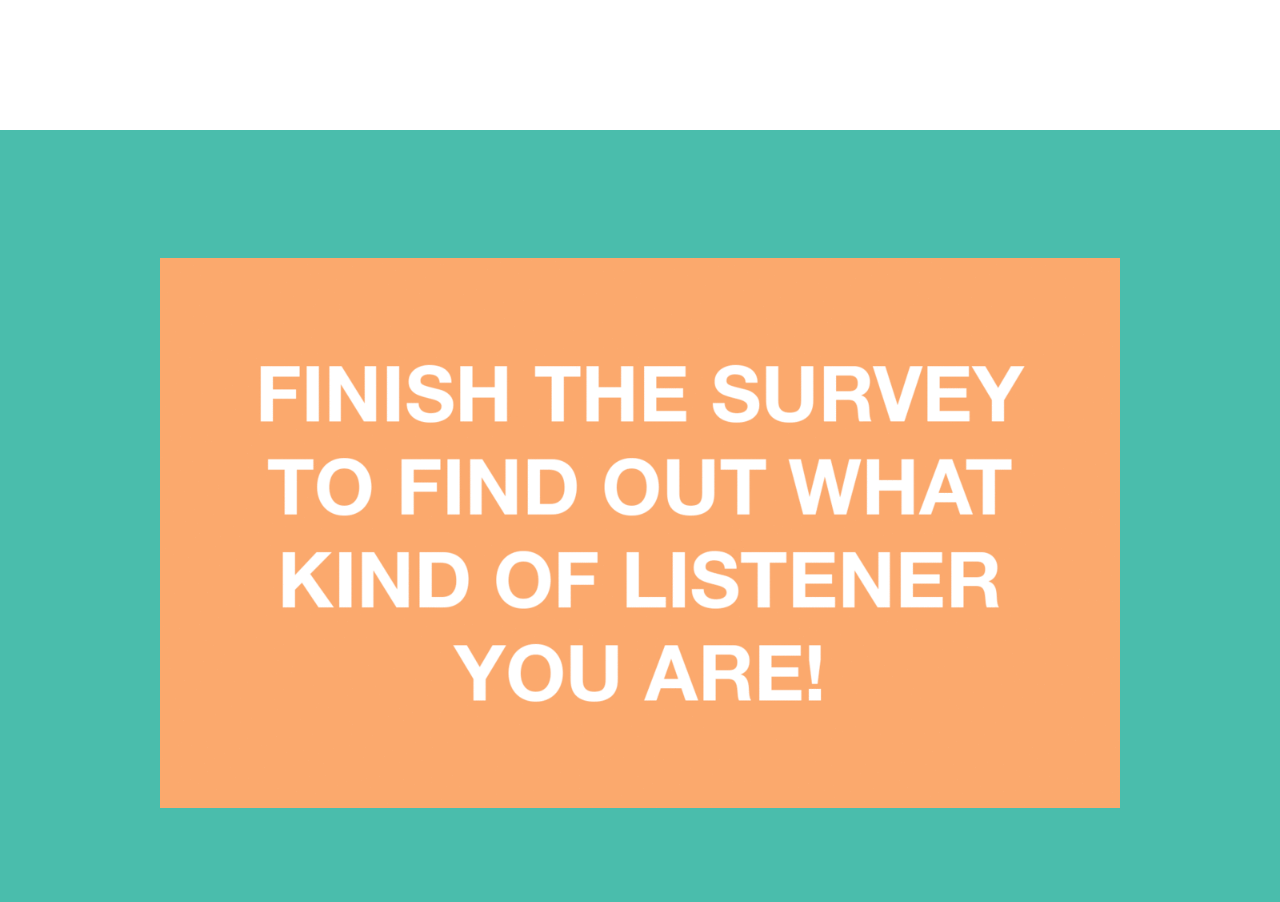
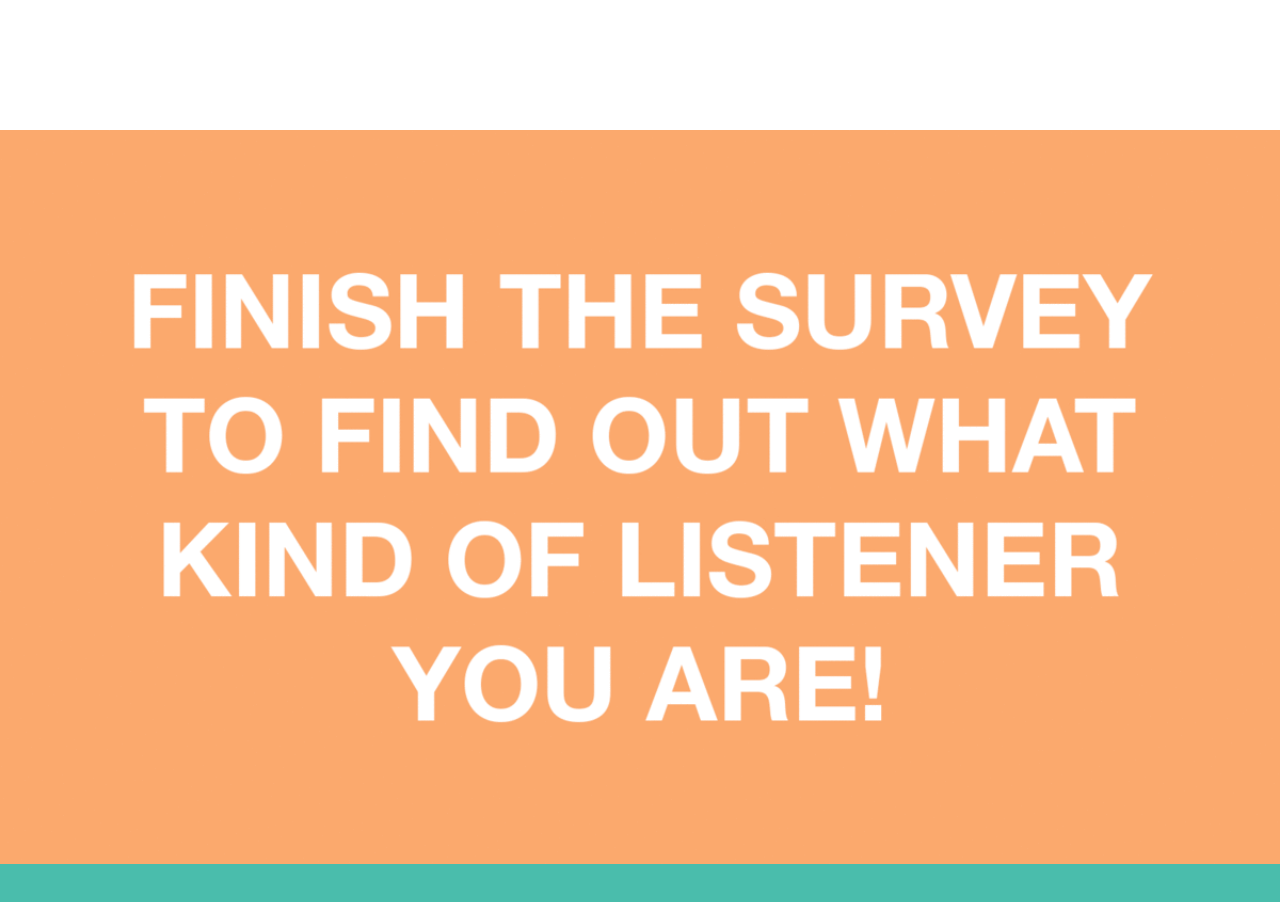
Before and after one commit to MagicWilliams/Madcast, a website: page public/index.html in a window 1280 px wide. Shown: the part 1520-2422 px from the top of the page. Drawn offline with nearby package versions, Linux system fonts and the light colour scheme.

Commit message:
edited package.json to run w heroku

```diff
--- a/package.json
+++ b/package.json
@@ -6,6 +6,12 @@
   "scripts": {
     "test": "echo \"Error: no test specified\" && exit 1"
   },
+
+
+  "scripts": {
+    "start": "node index.js"
+},
+
   "author": "David",
   "license": "ISC",
   "dependencies": {
--- a/public/index.html
+++ b/public/index.html
@@ -86,7 +86,10 @@
 
         #result {
             height: 100vh;
-            padding-top: 10%;
+        }
+
+        #result img {
+            width: 100%;
         }
 
         #archetype{
```
Also changed, not shown: 1 other file.
